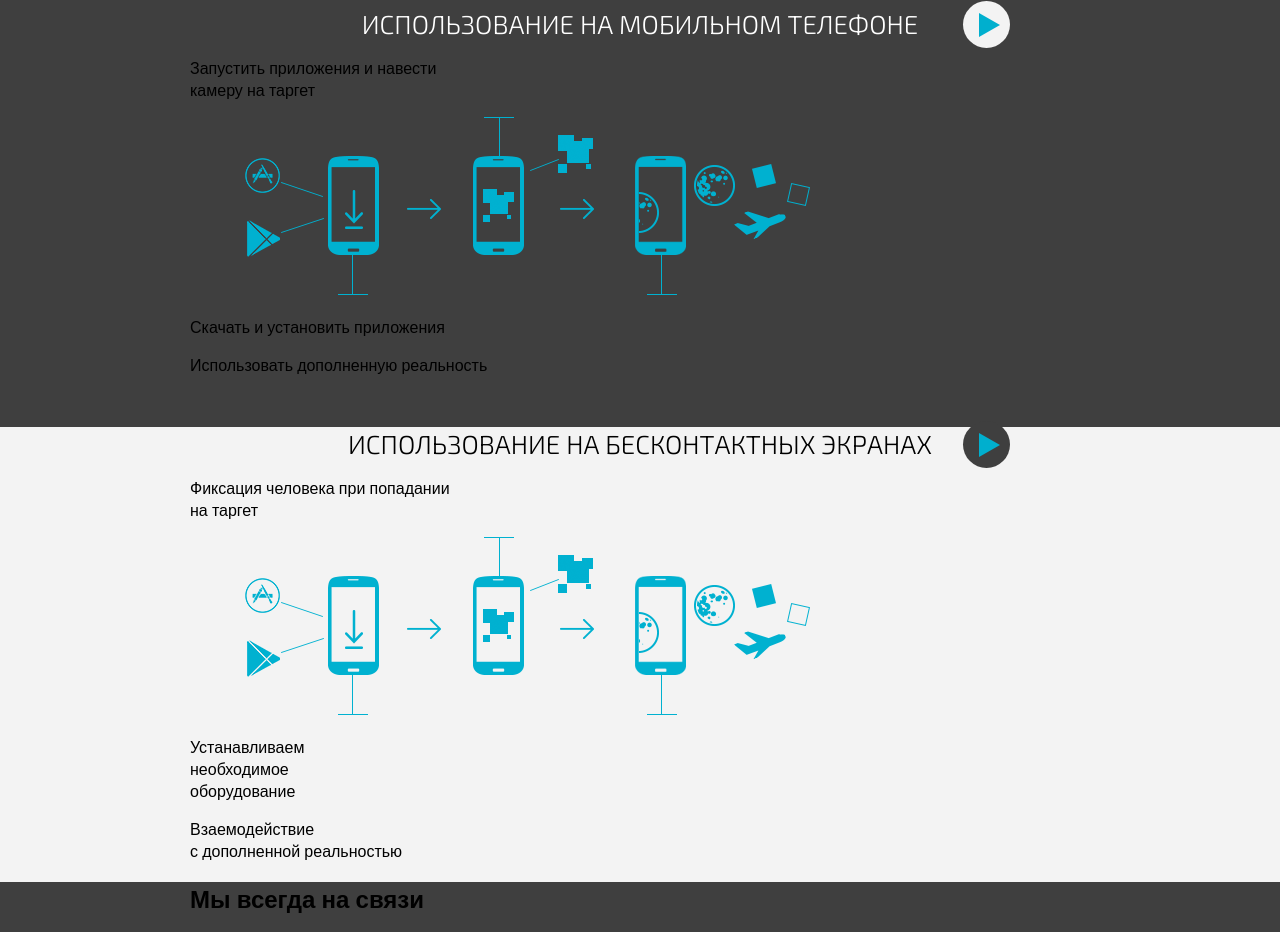
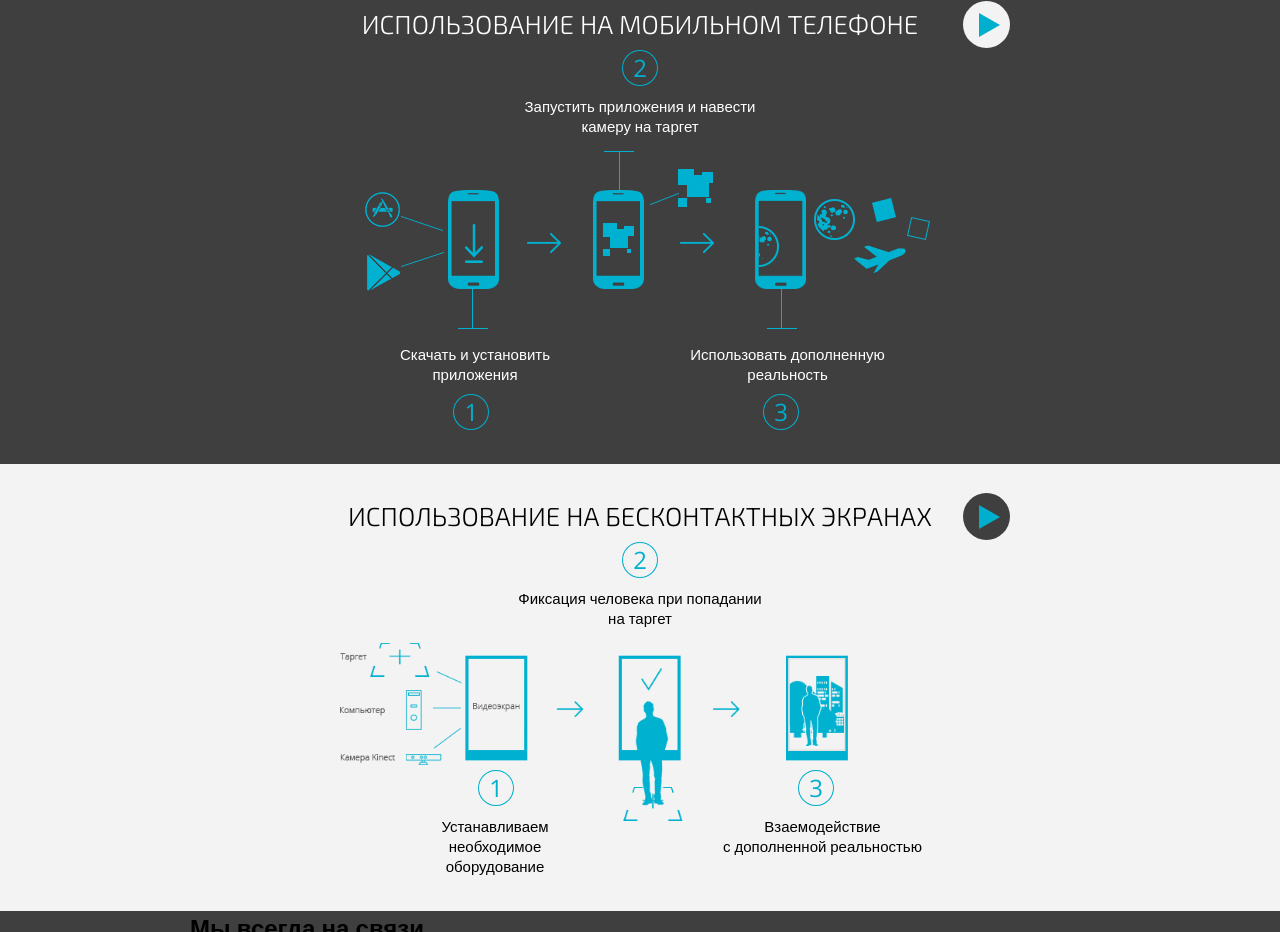
Before and after one commit to bemaverick/farel, a plain HTML site: page index.html in a window 1280 px wide. Shown: the part 2295-3227 px from the top of the page. Drawn offline with nearby package versions, Linux system fonts and the light colour scheme.

Commit message:
finish main part

```diff
--- a/css/style.css
+++ b/css/style.css
@@ -252,6 +252,7 @@ body {
 	padding: 0;
 	width: 203px;
 	transform: scale(1);
+
 }
 .instal-link-block a:first-child {
 	margin-left: 197px;
@@ -263,7 +264,7 @@ body {
 }
 .instal-link-block a:hover {
 	transform: scale(0.9);
-	transition: transform .5s;
+	transition: transform .6s;
 }
 .advert-info {
 	padding: 30px 0 35px 0;
@@ -303,10 +304,10 @@ body {
 }
 .mobile-using {
 	background-color: #3f3f3f;
-	padding: 35px 0;
+	padding: 35px 0 80px 0;
 }
 .using-info {
-	margin: 0;
+	margin: 0 0 55px 0;
 	font-family: 'Exo 2', sans-serif;
 	font-size: 26px;
 	color: #fff;
@@ -342,16 +343,126 @@ body {
     border-top: 12px solid transparent;
     z-index: 15;
 }
+.using-inst {
+	float: left;
+	width: 400px;
+	font-size: 15px;
+	line-height: 20px;
+	margin: 0;
+	color: #fff;
+	font-weight: 300;
+	position: relative;
+	z-index: 10;
 
+}
 
+.using-inst:nth-child(2n) {
+	text-align: center;
+	padding-left: 85px;
+}
+.using-inst:nth-child(2n+1) {
+	text-align: center;
+	 padding-right: 175px;
+    box-sizing: border-box;
+}
+.screen-using .using-inst:nth-child(2n+1) {
+	text-align: center;
+	margin-top: -20px;
+	padding: 0;
+	padding-left: 65px;
+    box-sizing: border-box;
+}
+.screen-using .using-inst:nth-child(2n) {
+	text-align: center;
+	padding: 0;
+	padding-left: 210px;
+	margin-top: -20px;
+	box-sizing: border-box;
+}
+.screen-using .using-info + .using-inst {
+	padding: 0;
+	margin-top: 0;
+}
 
+.using-info + .using-inst {
+	display: block;
+	margin: 0 auto;
+	padding: 0;
+	float: none;
+	text-align: center;
+}
+
+.mobile-using .second-inst-step::before,
+.mobile-using .first-inst-step::before,
+.mobile-using .third-inst-step::before {
+	background-color: #3f3f3f;
+}
+.mobile-using .first-inst-step::before {
+    top: 50px;
+    left: 58%;
+    margin-left: -18px;
+}
+.mobile-using .third-inst-step::before {
+    top: 50px;
+    left: 22%;
+}
+.screen-using  img,
+.mobile-using img {
+	display: block;
+	margin: 15px auto;
+	padding-right: 40px;
+}
+.second-inst-step::before,
+.first-inst-step::before,
+.third-inst-step::before {
+	width: 36px;
+	height: 36px;
+	border-radius: 50%;
+	background-color: #f3f3f3;
+	-webkit-box-shadow: inset 0px 0px 0px 1px rgba(0,175,206,1);
+	-moz-box-shadow: inset 0px 0px 0px 1px rgba(0,175,206,1);
+	box-shadow: inset 0px 0px 0px 1px rgba(0,175,206,1);
+	font-size: 24px;
+	line-height: 36px;
+	text-align: center;
+	color: #00afce;
+	font-weight: 300;
+	position: absolute;
+	z-index: 15;
+}
+.first-inst-step::before {
+	content: "1";
+	top: -46px;
+	left: 72%;
+}
+.second-inst-step::before {
+	content: "2";
+	top: -46px;
+	left: 50%;
+	margin-left: -18px;
+}
+.third-inst-step::before {
+	content: "3";
+	top: -46px;
+	left: 52%;
+}
+
+.screen-using {
+	padding: 35px 0;
+}
 .screen-using .using-info {
 	color: #000;
 }
 .screen-using .using-info::before {
 	background-color: #3f3f3f
 }
-
+.screen-using .using-inst {
+	color: #000;
+}
+.screen-using img {
+	padding-right: 0;
+	padding-left: 20px;
+}
 
 
 
@@ -360,3 +471,10 @@ body {
 	background-color: #3f3f3f;
 	border-left: 21px solid #;
 }
+.contanct-title {
+	margin: 0;
+}
+.map {
+	background: url(../img/location.jpg) center no-repeat #b2c5d3;
+	min-height: 250px;
+}
--- a/index.html
+++ b/index.html
@@ -88,22 +88,22 @@
 	 		</div>
 	 	</div>
 	 	<div class="mobile-using">
-	 		<div class="container">
+	 		<div class="container clearfix">
 	 			<h2 class="using-info">Использование на мобильном телефоне</h2>
-	 			<p class="using-inst">Запустить приложения и навести<br> камеру на таргет</p>
+	 			<p class="using-inst second-inst-step">Запустить приложения и навести<br> камеру на таргет</p>
 	 			<img src="img/main_img.png" width="620" height="178" alt="instal">
-	 			<p class="using-inst">Скачать и установить приложения</p>
-	 			<p class="using-inst">Использовать дополненную реальность</p>
+	 			<p class="using-inst first-inst-step">Скачать и установить <br> приложения</p>
+	 			<p class="using-inst third-inst-step">Использовать дополненную <br> реальность</p>
 
 	 		</div>
 	 	</div>
 	 	<div class="screen-using">
-	 		<div class="container">
+	 		<div class="container clearfix">
 	 			<h2 class="using-info">Использование на бесконтактных экранах</h2>
-	 			<p class="using-inst">Фиксация человека при попадании  <br> на таргет</p>
-	 			<img src="img/main_img.png" width="620" height="178" alt="instal">
-	 			<p class="using-inst">Устанавливаем<br> необходимое<br> оборудование</p>
-	 			<p class="using-inst">Взаемодействие <br> с дополненной реальностью</p>
+	 			<p class="using-inst second-inst-step">Фиксация человека при попадании  <br> на таргет</p>
+	 			<img src="img/info_graphic.png" width="620" height="178" alt="instal">
+	 			<p class="using-inst first-inst-step">Устанавливаем<br>необходимое<br>оборудование</p>
+	 			<p class="using-inst third-inst-step">Взаемодействие <br> с дополненной реальностью</p>
 	 		</div>
 	 	</div>
 	</main>
```
